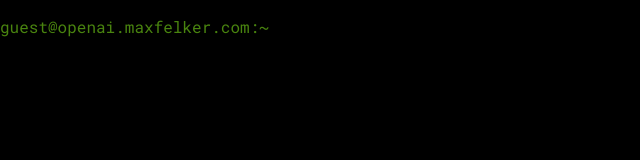
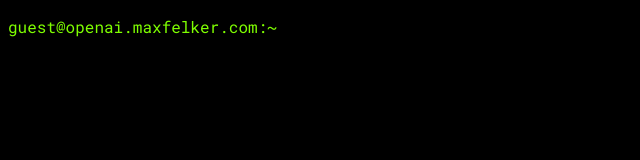
Before and after one commit to maxfelker/openai-poc, a React (Vite) app: page / in a window 1280 px wide. Shown: the top 160 px of the page, without its empty margins (0-640 px from the left). Built offline with nearby package versions, Linux system fonts and the light colour scheme.

Commit message:
Stubbed out basic terminal styling and form

```diff
--- a/public/global.css
+++ b/public/global.css
@@ -2,7 +2,7 @@
 
 body {
   background: #000;
-  color:rgb(73, 132, 15);
+  color:chartreuse;
   font-family: 'Roboto Mono', monospace;
   margin:0;
   padding:0;
--- a/src/App/index.jsx
+++ b/src/App/index.jsx
@@ -1,10 +1,47 @@
+import { useState, useEffect, useCallback } from 'react';
+import styles from './styles.module.css';
+
 export default function App() {
+  const [inputValue, setInputValue] = useState('');
+  const [history, setHistory] = useState([]);
+  const [pwd, setPwd] = useState('~ ');
+  const user = "guest@openai.maxfelker.com";
+
+  function handleInputChange(event) {
+    setInputValue(event.target.value);
+  }
+
+  const handleFormSubmit = useCallback(function(event) {
+    event.preventDefault();
+    setHistory(prevHistory => [...prevHistory, inputValue]);
+    setInputValue('');
+  }, [setHistory, setInputValue, inputValue]);
+
+  useEffect(function() {
+    function handleEnterPress(event) {
+      if (event.key === 'Enter') {
+        handleFormSubmit(event);
+      }
+    }
+    window.addEventListener('keydown', handleEnterPress);
+    return function cleanup() {
+      window.removeEventListener('keydown', handleEnterPress);
+    };
+  }, [handleFormSubmit]);
 
   return (
     <>
-      <p>guest@openai.maxfelker.com:~</p>
+      <div className={styles.historyList}>
+        {history.map((command, index) => (
+          <p key={index}>{command}</p>
+        ))}
+      </div>
+      <form name="terminal" onSubmit={handleFormSubmit}>
+        <label htmlFor="cli-input">
+          <p>{user}:{pwd}</p>
+        </label>
+        <input name="cli-input" type="text" autoFocus value={inputValue} onChange={handleInputChange} />
+      </form>
     </>
-  )
+  );
 }
-
- App
--- /dev/null
+++ b/src/App/styles.module.css
@@ -0,0 +1,23 @@
+form {
+  display: flex;
+  justify-content: space-between;
+  align-items: center;
+}
+
+form label {
+  margin-left: 0.5rem;
+}
+
+form input {
+  flex-grow: 1;
+  display: block;
+  width: auto;
+  background: transparent;
+  border: none;
+  color:chartreuse;
+  padding: 0.5rem;
+}
+
+form input:focus {
+  outline: none;
+}
```
